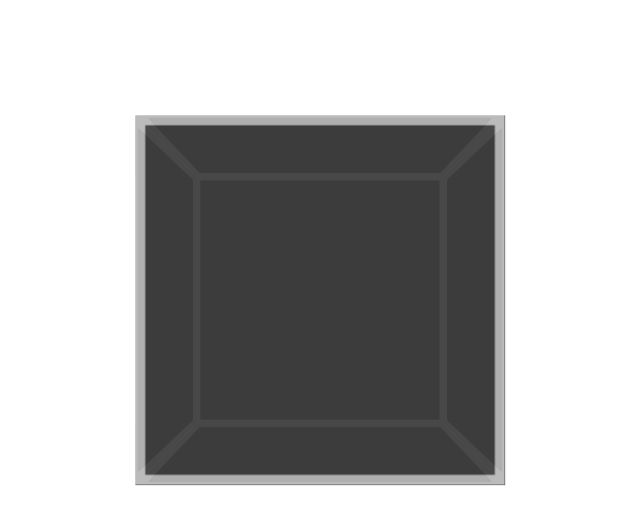
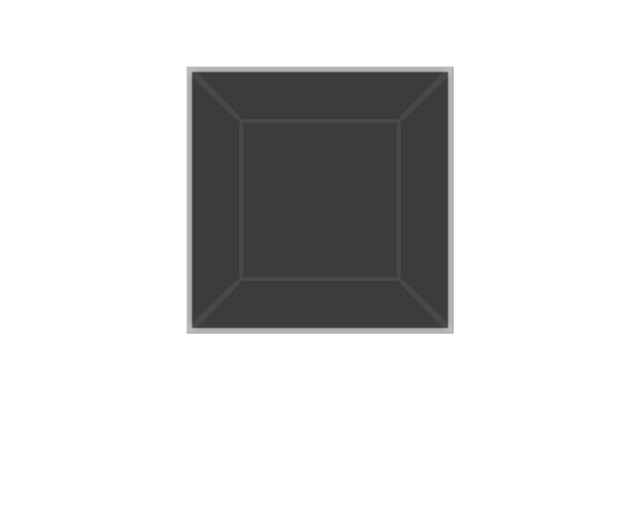
Before and after one commit to 128bitos/3d-cube, a plain HTML site: page index.html in a window 1280 px wide. Shown: the whole page, without its empty margins (320-960 px from the left). Drawn offline with Linux system fonts and the light colour scheme.

Commit message:
Cube size further reduced from 300px to 200px

```diff
--- a/style.css
+++ b/style.css
@@ -4,13 +4,13 @@
 
 .face {
 		position: absolute;
-		height: 284px;
-		width:  284px;
+		height: 192px;
+		width:  192px;
 		padding:0px;
 		background-color: #3a3a3a;
 		opacity: 0.9;
 		border-style: solid;
-		border-width: 8px;
+		border-width: 4px;
 		border-color: #bababa;
 
 	   }
@@ -19,8 +19,8 @@
 #cube {
 		position: relative;
 		margin: 0 auto;
-		height: 300px;
-		width: 300px;
+		height: 200px;
+		width: 200px;
 		-webkit-transform-style: preserve-3d ;
 		-webkit-animation: mycube ease-in-out 20s  alternate infinite;
 		}
@@ -36,8 +36,8 @@
 
 #container {
 
-		margin: 150px;
-		-webkit-perspective:800px;
+		margin: 100px;
+		-webkit-perspective:400px;
 		-webkit-perspective-origin: 50% 50%;
 	}
 
@@ -46,33 +46,33 @@
 
 
 #F1 {
-		-webkit-transform: rotatex(90deg) translatez(150px);
+		-webkit-transform: rotatex(90deg) translatez(100px);
 	}
 
 
 #F2 {
-		-webkit-transform: translatez(150px);
+		-webkit-transform: translatez(100px);
 	}
 
 
 #F3 {
-		-webkit-transform: rotatey(90deg) translatez(150px);
+		-webkit-transform: rotatey(90deg) translatez(100px);
 	}
 
 
 #F4 {
-		-webkit-transform: rotatey(180deg) translatez(150px);
+		-webkit-transform: rotatey(180deg) translatez(100px);
 	}
 
 
 #F5 {
 
-		-webkit-transform: rotatey(-90deg) translatez(150px);
+		-webkit-transform: rotatey(-90deg) translatez(100px);
 	}
 
 
 #F6 {
 
-		-webkit-transform: rotatex(-90deg) translatez(150px) rotatex(180deg);
+		-webkit-transform: rotatex(-90deg) translatez(100px) rotatex(180deg);
 
 	}
```
